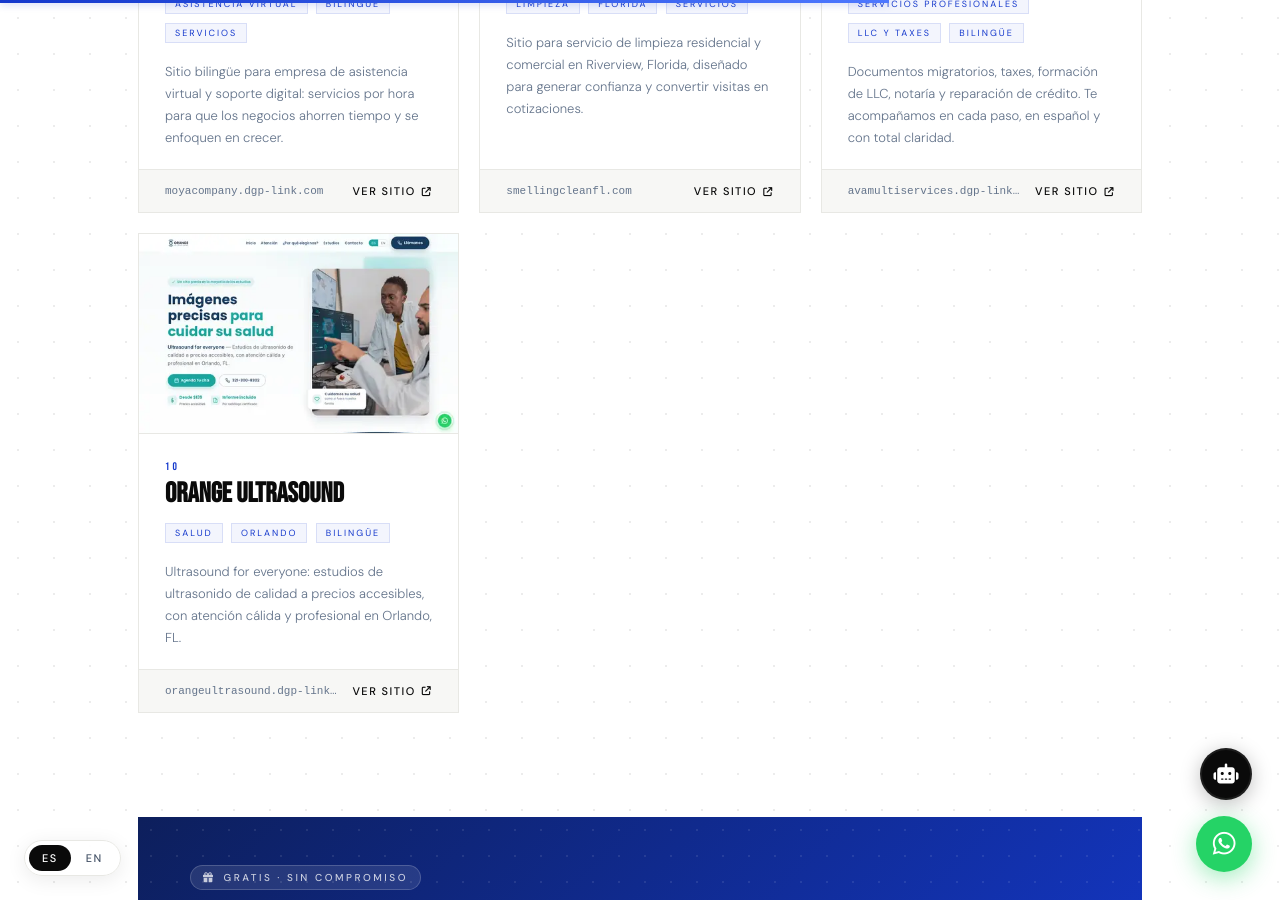
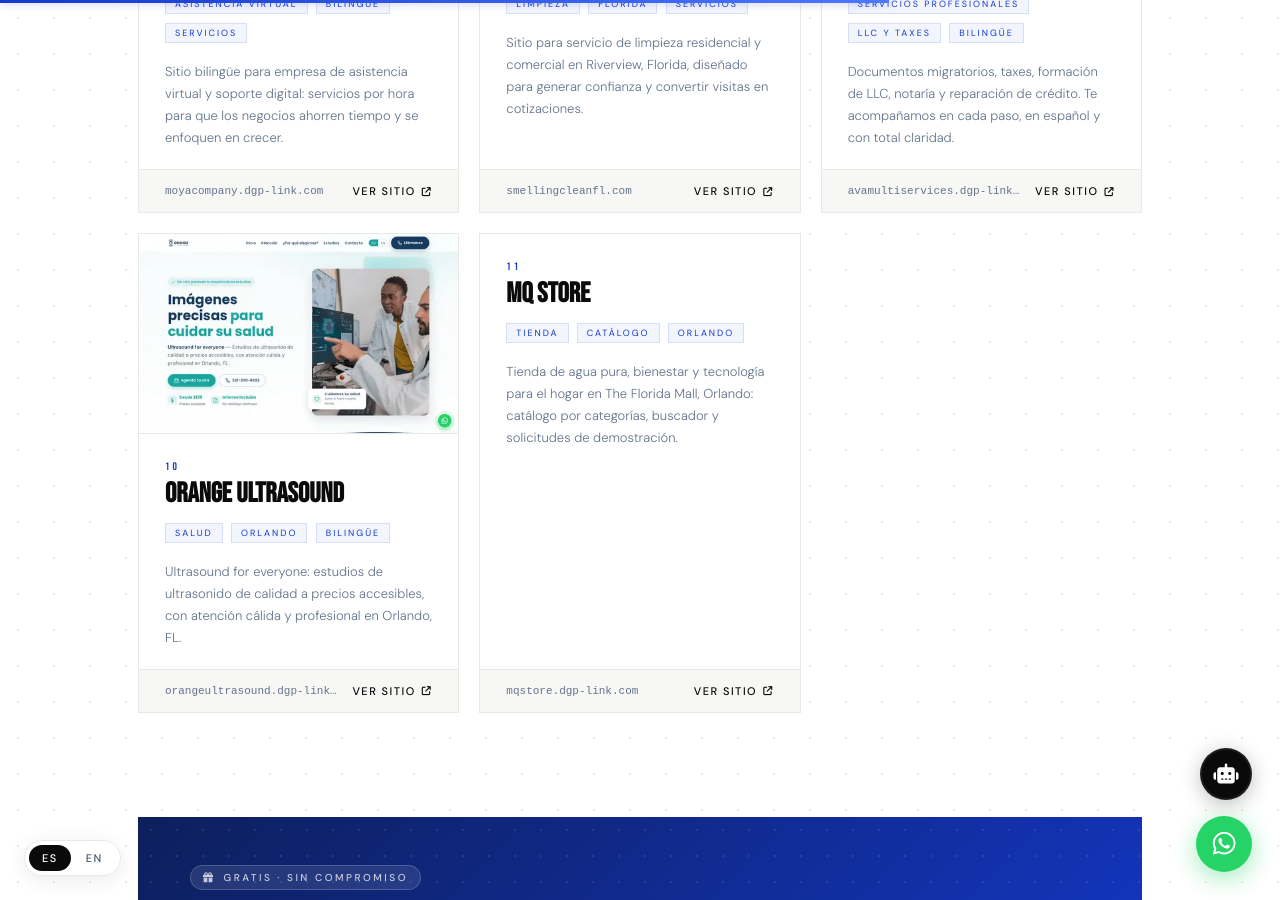
Before and after one commit to quasarworksco/dgpglobal, a Jekyll site: the page built from portafolio/index.html, in a window 1280 px wide and 900 px high, scrolled down 3952 px. Built offline with Jekyll 4.4.1, drawn with Linux system fonts in a browser that asks for light colours; some of the changed text lies outside the part shown.

Commit message:
Portfolio: add MQ Store
Co-Authored-By: Claude Opus 5.5 <noreply@anthropic.com>
Claude-Session: https://claude.ai/code/session_01VoYEJNsBSvedof2kGxVZNS

```diff
--- a/_data/content/ind_retail.yml
+++ b/_data/content/ind_retail.yml
@@ -36,6 +36,7 @@ faq:
   q_en: How many products can I have?
   a_en: It depends on the plan and how you want to manage them. Tell us how many products you carry and we will recommend the best option.
 projects:
+- mq-store
 - the-sweet-zone
 icon: fa-solid fa-bag-shopping
 shot: the-sweet-zone
--- a/_data/portfolio.json
+++ b/_data/portfolio.json
@@ -181,5 +181,23 @@
     "desc_en": "Ultrasound for everyone: quality ultrasound studies at affordable prices, with warm and professional care in Orlando, FL.",
     "url": "https://orangeultrasound.dgp-link.com/",
     "slug": "orange-ultrasound"
+  },
+  {
+    "num": "11",
+    "title": "MQ STORE",
+    "tags_es": [
+      "Tienda",
+      "Catálogo",
+      "Orlando"
+    ],
+    "tags_en": [
+      "Store",
+      "Catalog",
+      "Orlando"
+    ],
+    "desc_es": "Tienda de agua pura, bienestar y tecnología para el hogar en The Florida Mall, Orlando: catálogo por categorías, buscador y solicitudes de demostración.",
+    "desc_en": "Store for pure water, wellness and home technology at The Florida Mall, Orlando: catalog by category, product search and demo requests.",
+    "url": "https://mqstore.dgp-link.com/",
+    "slug": "mq-store"
   }
 ]
```
